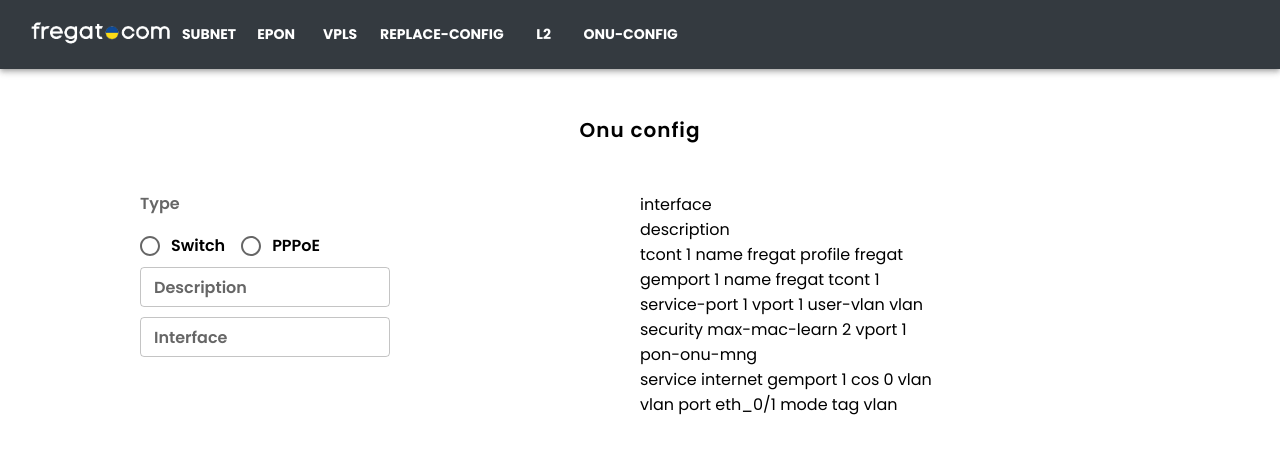
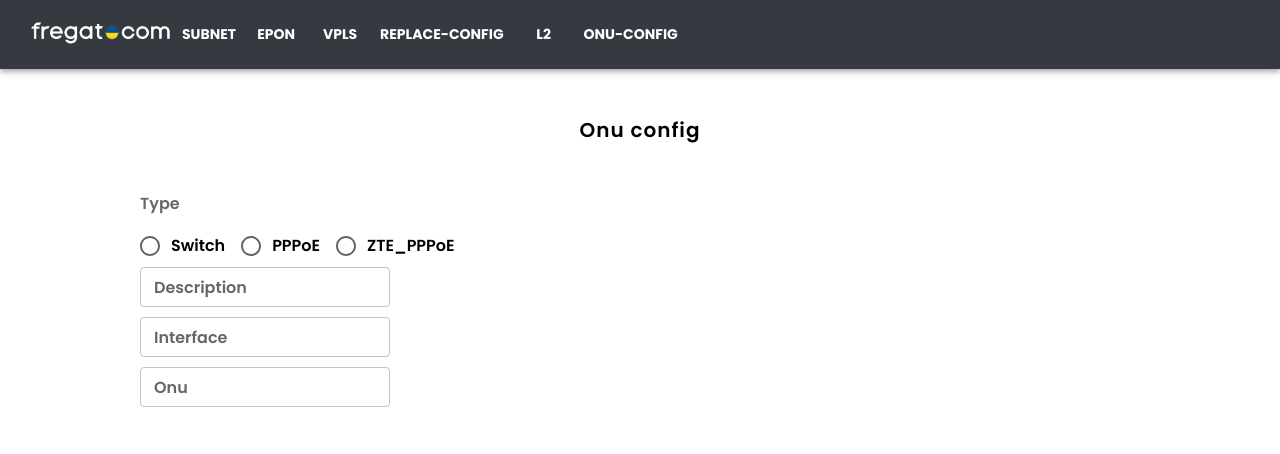
Before and after one commit to Vasstin/fregat-helper, a React (Create React App) app: page /onu-config in a window 1280 px wide. Shown: the top 454 px of the page. Built offline with nearby package versions, Linux system fonts and the light colour scheme.

Commit message:
onuconfig for zte

```diff
--- a/src/OnuConfig/Config.js
+++ b/src/OnuConfig/Config.js
@@ -3,10 +3,11 @@ import React from "react";
 
 const Config = (props) => {
   //let vlan = props.configData.interface.split("/")[2].split(":")[0]
-  console.log(props)
-  return (
-    <Box>
-      {props.configType === "Switch" ? (
+  console.log(props.configType);
+  let content;
+  switch (props.configType) {
+    case "Switch":
+      content = (
         <Box>
           <p>conf term</p>
           <p>interface {props.configData.interface}</p>
@@ -15,29 +16,69 @@ const Config = (props) => {
           <p>gemport 1 name fregat tcont 1</p>
           <p>switchport mode trunk vport 1</p>
           <p>service-port 1 vport 1 user-vlan 77 transparent</p>
-          <p>service-port 2 vport 1 user-vlan {props.vlan} transparent</p>
+          <p>
+            service-port 2 vport 1 user-vlan {props.configData.vlan} transparent
+          </p>
           <p>exit</p>
           <p>pon-onu-mng {props.configData.interface}</p>
           <p>service MANAGE gemport 1 vlan 77</p>
-          <p>service PPPoE-{props.vlan} gemport 1 vlan {props.vlan}</p>
+          <p>
+            service PPPoE-{props.configData.vlan} gemport 1 vlan{" "}
+            {props.configData.vlan}
+          </p>
           <p>vlan port eth_0/1 mode trunk</p>
           <p>vlan port eth_0/1 vlan all</p>
         </Box>
-      ) : (
+      );
+      break;
+    case "PPPoE":
+      content = (
         <Box>
           <p>interface {props.configData.interface}</p>
           <p>description {props.configData.desc}</p>
           <p>tcont 1 name fregat profile fregat</p>
           <p>gemport 1 name fregat tcont 1</p>
-          <p>service-port 1 vport 1 user-vlan {props.vlan} vlan {props.vlan}</p>
+          <p>
+            service-port 1 vport 1 user-vlan {props.configData.vlan} vlan{" "}
+            {props.configData.vlan}
+          </p>
           <p>security max-mac-learn 2 vport 1</p>
           <p>pon-onu-mng {props.configData.interface}</p>
-          <p>service internet gemport 1 cos 0 vlan {props.vlan}</p>
-          <p>vlan port eth_0/1 mode tag vlan {props.vlan}</p>
+          <p>service internet gemport 1 cos 0 vlan {props.configData.vlan}</p>
+          <p>vlan port eth_0/1 mode tag vlan {props.configData.vlan}</p>{" "}
         </Box>
-      )}
-    </Box>
-  );
+      );
+      break;
+    case "ZTE_PPPoE":
+      content = (
+        <Box>
+          <p>config terminal</p>
+          <p>interface gpon-olt_{props.configData.oltInterface}</p>
+          <p>
+            onu {props.configData.id} type zte601 sn {props.configData.onu}
+          </p>
+          <p>exit</p>
+          <p>interface {props.configData.interface}</p>
+          {props.configData.desc ? (
+            <p>description {props.configData.desc}</p>
+          ) : null}
+          <p>tcont 1 name fregat profile fregat</p>
+          <p>gemport 1 name fregat tcont 1</p>
+          <p>
+            service-port 1 vport 1 user-vlan {props.configData.vlan} vlan{" "}
+            {props.configData.vlan}
+          </p>
+          <p>security max-mac-learn 2 vport 1</p>
+          <p>exit</p>
+          <p>pon-onu-mng {props.configData.interface}</p>
+          <p>service internet gemport 1 cos 0 vlan {props.configData.vlan}</p>
+          <p>vlan port eth_0/1 mode tag vlan {props.configData.vlan}</p>
+          <p>exit</p>
+        </Box>
+      );
+      break;
+  }
+  return <Box>{content}</Box>;
 };
 
 export default Config;
--- a/src/OnuConfig/OnuConfig.js
+++ b/src/OnuConfig/OnuConfig.js
@@ -10,24 +10,48 @@ import Config from "./Config";
 const OnuConfig = (props) => {
   const [configType, setConfigType] = useState();
   const [configData, setConfigData] = useState({});
-  const [vlan, setVlan] = useState();
 
   const handleConfigData = (event) => {
-    if (event.target.name === "interface") {
-      let data = event.target.value.split("/")[2].split(":")[0];
-      let vlan = data < 10 ? "80" + data : "8" + data;
-      setVlan(vlan);
+    const { name, value } = event.target;
 
-      setConfigData({
-        ...configData,
-        [event.target.name]: event.target.value,
-      });
-    } else {
-      setConfigData({
-        ...configData,
-        [event.target.name]: event.target.value,
-      });
+    if (name === "interface") {
+      let obj = {
+        oltInterface: "",
+        id: "",
+        vlan: "",
+      };
+      const underscoreSplit = value.split("_");
+      const slashSplit = value.split("/");
+
+      if (
+        underscoreSplit.length > 1 &&
+        underscoreSplit[1].includes(":") &&
+        slashSplit.length > 2 &&
+        slashSplit[2].includes(":")
+      ) {
+        try {
+          obj.oltInterface = underscoreSplit[1].split(":")[0];
+          obj.id = underscoreSplit[1].split(":")[1];
+          const data = slashSplit[2].split(":")[0];
+          obj.vlan = data < 10 ? "80" + data : "8" + data;
+        } catch (e) {
+          obj.oltInterface = "";
+          obj.id = "";
+          obj.vlan = "";
+        }
+      }
+      for (const prop in obj) {
+        setConfigData((prev) => ({
+          ...prev,
+          [prop]: obj[prop],
+        }));
+      }
     }
+
+    setConfigData((prev) => ({
+      ...prev,
+      [name]: value,
+    }));
   };
   let handleType = (event) => {
     setConfigType(event.target.value);
@@ -82,6 +106,11 @@ const OnuConfig = (props) => {
                 control={<Radio />}
                 label="PPPoE"
               />
+              <FormControlLabel
+                value="ZTE_PPPoE"
+                control={<Radio />}
+                label="ZTE_PPPoE"
+              />
             </RadioGroup>
           </FormControl>
           <TextField
@@ -110,13 +139,26 @@ const OnuConfig = (props) => {
             size="small"
             onChange={handleConfigData}
           ></TextField>
+          <TextField
+            sx={{
+              marginBottom: "10px",
+              width: "250px",
+            }}
+            color="primary"
+            name="onu"
+            id="outlined-basic"
+            label="Onu"
+            variant="outlined"
+            size="small"
+            onChange={handleConfigData}
+          ></TextField>
         </Box>
         <Box
           sx={{
             width: "50%",
           }}
         >
-          <Config configData={configData} configType={configType} vlan={vlan} />
+          <Config configData={configData} configType={configType} />
         </Box>
       </Box>
     </Box>
```
